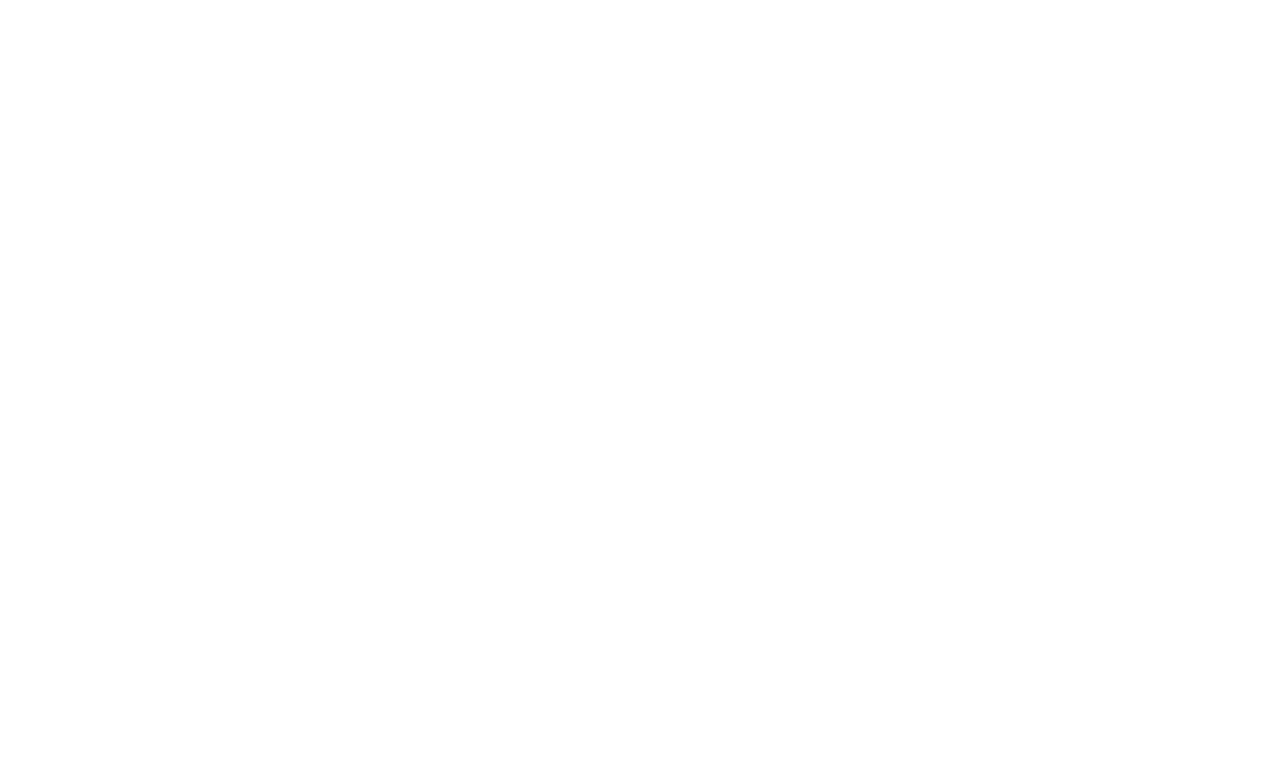
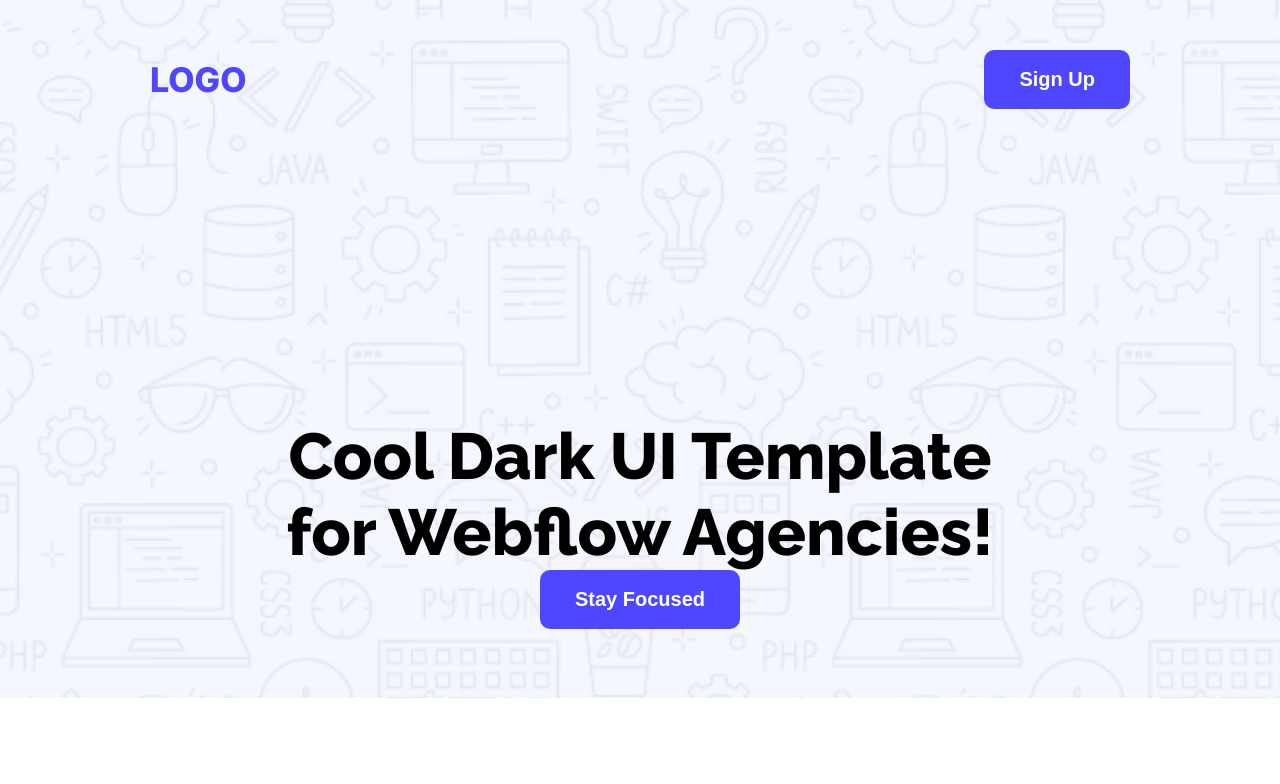
Before and after one commit to razoanasatu/landing-launchpad, a plain HTML site: page index.html in a window 1280 px wide. Drawn offline with Linux system fonts and the light colour scheme.

Commit message:
header_completed

```diff
--- a/index.html
+++ b/index.html
@@ -3,11 +3,38 @@
   <head>
     <meta charset="UTF-8" />
     <meta name="viewport" content="width=device-width, initial-scale=1.0" />
-    <title>Document</title>
+    <title>Landing</title>
+
+    <link rel="preconnect" href="https://fonts.googleapis.com" />
+    <link rel="preconnect" href="https://fonts.gstatic.com" crossorigin />
+    <link
+      href="https://fonts.googleapis.com/css2?family=Inter:ital,opsz,wght@0,14..32,100..900;1,14..32,100..900&display=swap"
+      rel="stylesheet"
+    />
+
+    <link rel="preconnect" href="https://fonts.googleapis.com" />
+    <link rel="preconnect" href="https://fonts.gstatic.com" crossorigin />
+    <link
+      href="https://fonts.googleapis.com/css2?family=Raleway:ital,wght@0,100..900;1,100..900&display=swap"
+      rel="stylesheet"
+    />
+
     <link rel="stylesheet" href="styles/landing.css" />
   </head>
   <body>
-    <header></header>
+    <header class="hero">
+      <nav>
+        <h3 class="nav-title inter-normal">LOGO</h3>
+        <a href=""><button class="signup-btn">Sign Up</button></a>
+      </nav>
+
+      <div class="hero-description">
+        <p class="raleway-normal">
+          Cool Dark UI Template for Webflow Agencies!
+        </p>
+        <a href=""><button class="signup-btn">Stay Focused</button></a>
+      </div>
+    </header>
     <main></main>
     <footer></footer>
   </body>
--- a/styles/landing.css
+++ b/styles/landing.css
@@ -0,0 +1,55 @@
+* {
+  margin: 0;
+  padding: 0;
+  box-sizing: border-box;
+}
+/* custom fonts */
+.inter-normal {
+  font-family: "Inter", sans-serif;
+  font-optical-sizing: auto;
+  font-style: normal;
+  color: #4e47ff;
+}
+
+.raleway-normal {
+  font-family: "Raleway", sans-serif;
+  font-optical-sizing: auto;
+  font-style: normal;
+  font-weight: 800;
+  font-size: 65px;
+}
+
+/* hero section */
+.hero {
+  background-image: url(/Assets/Hero-bg.png);
+  background-size: cover;
+  background-position: center;
+  height: 698px;
+  padding-top: 50px;
+}
+
+nav {
+  display: flex;
+  align-items: center;
+  justify-content: space-between;
+  margin: 0 150px;
+}
+
+.nav-title {
+  font-size: 34px;
+  font-weight: 800;
+}
+.signup-btn {
+  background-color: #4e47ff;
+  font-weight: bold;
+  color: white;
+  padding: 18px 35px;
+  border-radius: 10px;
+  font-size: 20px;
+  border: none;
+}
+
+.hero-description {
+  padding: 309px 267.5px 152px 267.5px;
+  text-align: center;
+}
```
